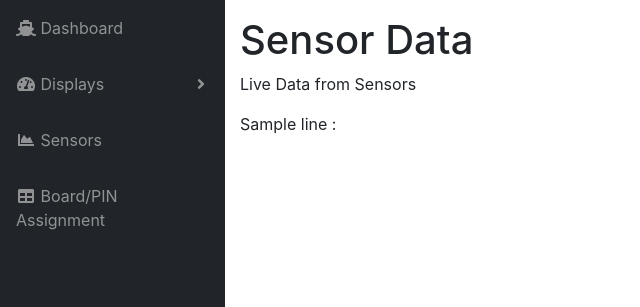
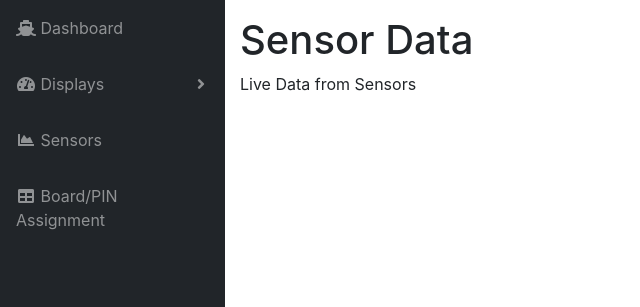
Before and after one commit to rustybucket145/Yacht-Brain-Python, a Flask app: template templates/display.html in a window 1280 px wide. Shown: the part 56-363 px from the top of the page, without its empty margins (0-640 px from the left). Run offline with Flask 2, Linux system fonts and the light colour scheme; the template is opened without the code that fills it: most values are stand-ins (such as "Sample title", 1, 10 or a date in 2020); data that the repository does not hold is empty; some libraries are stand-ins or nearby versions.

Commit message:
Add files via upload

```diff
--- a/templates/display.html
+++ b/templates/display.html
@@ -12,13 +12,17 @@ $(function ReadTemperature(){
 		// would like to then find a way to look at the retval response assign them to the the different spans that are auto created
 		// then replace retval below with the appropriate item in retval response
 
-     {% for line in ScreenText %}
+	     {% for x in range(1,ScreenText.__len__()): %}
 
-		    $("#{{ line.replace(" ", "") }}").html(retval);
-     {% endfor %}
+		   $("#Sensor{{x}}").html(retval[{{x}}]);
+	     {% endfor %}
+
+
+
+
 	            },
 		complete: function() {
-	                setTimeout(ReadTemperature, 3000);   //Refresh value every 3 seconds
+	                setTimeout(ReadTemperature, 1500);   //Refresh value every 3 seconds
 		    }
 
 	});
@@ -47,13 +51,14 @@ ReadTemperature()
     </p>
 
       <!-- build out a dynamic list of sensors that can then be populated by the ajax function -->
-        {% for line in ScreenText %}
+        {% for y in range(1,ScreenText.__len__()):  %}
+
 	<div>
-		{{ line }} : <span id="{{ line.replace(" ", "") }}"> </span>
+		{{ ScreenText[y] }} : <span id="Sensor{{y}}"> </span>
         </div>
         {% endfor %}
 
-
+<!-- line.replace(" ", "") -- inside the curly brackets of span-->
 
 	<p>
 
```
